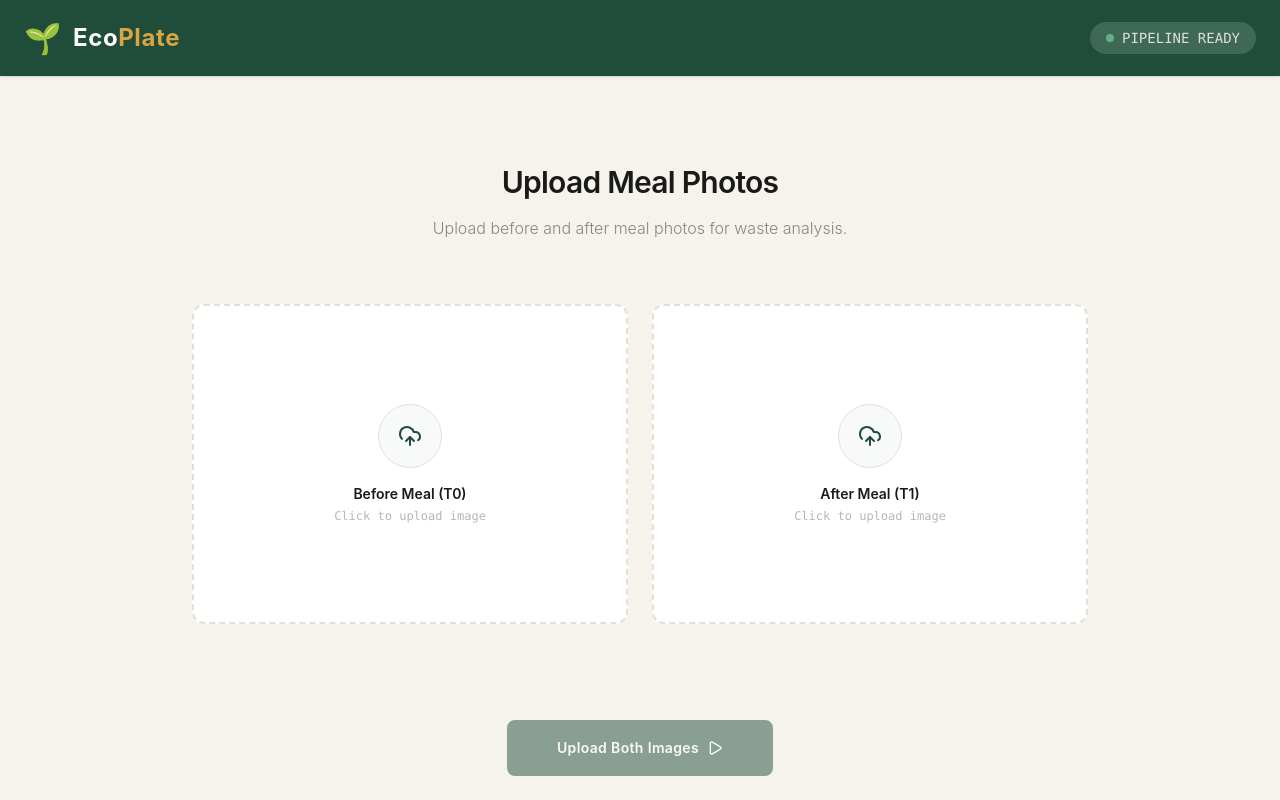
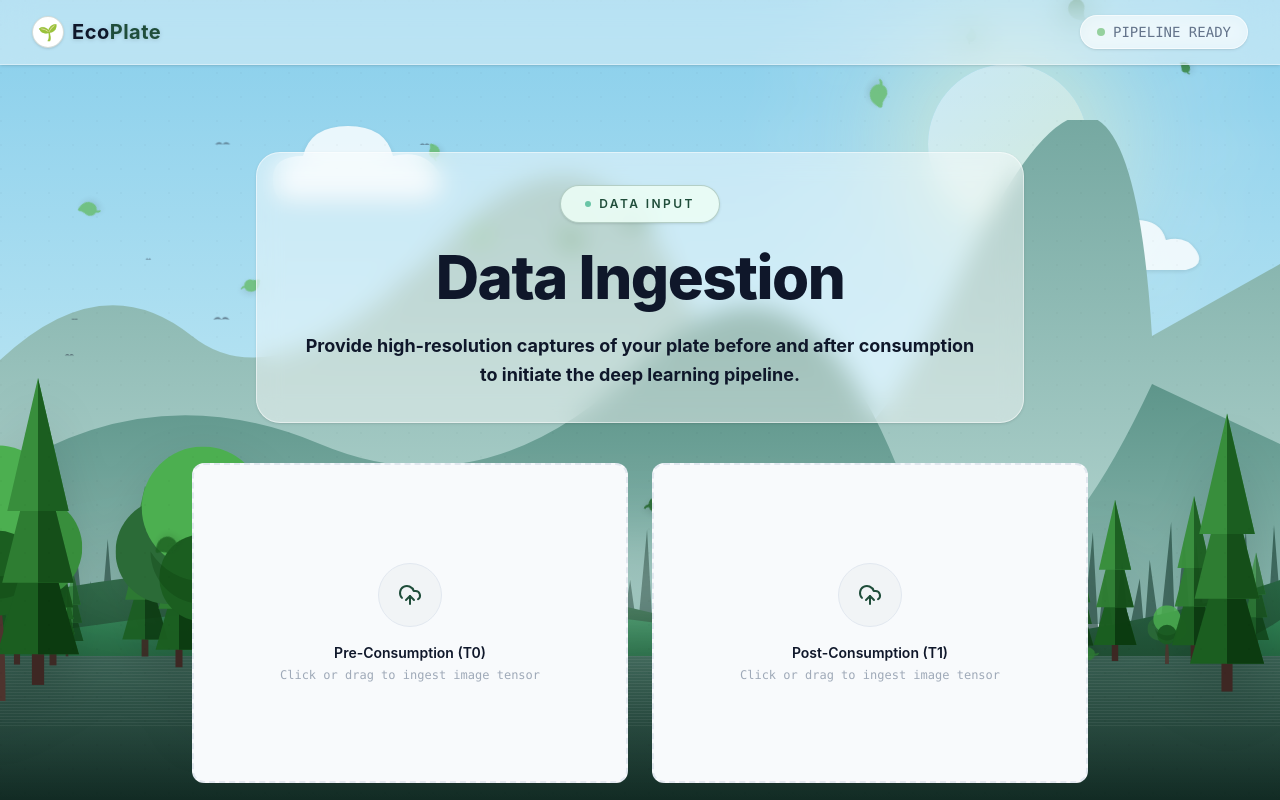
Before and after one commit to Eshwarnath24/EcoPlate, a React (Vite) app in the folder frontend/: page / in a window 1280 px wide. Both pictures are taken after a click on the button "Try App". Shown: the top 800 px of the page. Built offline with nearby package versions, Linux system fonts and the light colour scheme; a web font is replaced by a local one.

Commit message:
update the ui background

```diff
--- a/frontend/src/App.jsx
+++ b/frontend/src/App.jsx
@@ -6,6 +6,7 @@ import NavBar from './components/NavBar';
 import LandingPage from './pages/LandingPage';
 import AnalysisPage from './pages/AnalysisPage';
 import ReportPage from './pages/ReportPage';
+import CodedNatureBackground from './components/CodedNatureBackground';
 
 export default function App() {
   const [appState, setAppState] = useState('landing');
@@ -15,8 +16,10 @@ export default function App() {
   useEffect(() => { window.scrollTo({ top: 0, behavior: 'smooth' }); }, [appState]);
 
   return (
-    <div style={{ backgroundColor: THEME.bg, color: THEME.text }} className="min-h-screen font-sans overflow-x-hidden selection:bg-emerald-100 selection:text-emerald-900">
+    <div style={{ color: THEME.text }} className="min-h-screen font-sans overflow-x-hidden selection:bg-green-200 relative bg-transparent">
       <GlobalStyles />
+
+      {appState !== 'landing' && <CodedNatureBackground />}
 
       {/* Subtle warm cursor spotlight */}
       <div
@@ -32,8 +35,12 @@ export default function App() {
 
       {appState !== 'landing' && <NavBar onHome={() => setAppState('landing')} />}
 
-      <main className="max-w-7xl mx-auto px-6 py-12 relative z-10">
-        {appState === 'landing' && <LandingPage onStart={() => setAppState('upload')} />}
+      {appState === 'landing' ? (
+        <main className="relative z-10">
+          <LandingPage onStart={() => setAppState('upload')} />
+        </main>
+      ) : (
+        <main className="max-w-7xl mx-auto px-6 py-12 pt-28 relative z-10">
           {(appState === 'upload' || appState === 'analyzing') && (
             <AnalysisPage images={images} setImages={setImages} appState={appState} setAppState={setAppState} />
           )}
@@ -41,6 +48,7 @@ export default function App() {
             <ReportPage onReset={() => { setImages({ before: null, after: null }); setAppState('upload'); }} />
           )}
         </main>
+      )}
     </div>
   );
 }
--- a/frontend/src/components/NavBar.jsx
+++ b/frontend/src/components/NavBar.jsx
@@ -1,22 +1,26 @@
 import React from 'react';
-import { Leaf } from 'lucide-react';
 import { THEME } from '../theme';
 
 const NavBar = ({ onHome }) => (
-  <nav className="px-6 py-5 sticky top-0 z-50 shadow-sm" style={{ backgroundColor: THEME.primary }}>
-    <div className="max-w-7xl mx-auto flex items-center justify-between">
-      <div className="flex items-center gap-3 cursor-pointer group" onClick={onHome}>
-        <span className="text-3xl">🌱</span>
-        <div>
-          <span className="font-bold text-2xl tracking-wide text-white">
-            Eco<span style={{ color: THEME.accent }}>Plate</span>
+  <nav className="fixed top-0 left-0 right-0 z-50 bg-white/40 backdrop-blur-lg border-b shadow-sm transition-all duration-300" style={{ borderColor: 'rgba(255,255,255,0.4)' }}>
+    <div className="max-w-7xl mx-auto px-4 sm:px-6 lg:px-8">
+      <div className="flex justify-between items-center h-16">
+        {/* Logo */}
+        <div className="flex items-center gap-2 cursor-pointer transition-transform hover:scale-105" onClick={onHome}>
+          <div className="w-8 h-8 rounded-full flex items-center justify-center bg-white shadow-sm" style={{ border: `1px solid ${THEME.primary}30` }}>
+            🌱
+          </div>
+          <span className="text-xl font-bold tracking-wide drop-shadow-sm" style={{ color: THEME.text }}>
+            Eco<span style={{ color: THEME.primary }}>Plate</span>
           </span>
         </div>
-      </div>
-      <div className="flex items-center gap-4">
-        <div className="flex items-center gap-2 px-4 py-1.5 rounded-full text-sm font-mono" style={{ backgroundColor: 'rgba(255,255,255,0.15)', color: 'rgba(255,255,255,0.8)' }}>
-          <div className="w-2 h-2 rounded-full bg-green-300 animate-pulse" />
-          PIPELINE READY
+
+        {/* Status Indicator */}
+        <div className="flex items-center gap-4">
+          <div className="flex items-center gap-2 px-4 py-1.5 rounded-full text-sm font-mono shadow-sm bg-white/50 backdrop-blur-sm border" style={{ borderColor: 'rgba(255,255,255,0.6)', color: THEME.textMuted }}>
+            <div className="w-2 h-2 rounded-full animate-pulse" style={{ backgroundColor: THEME.success }} />
+            PIPELINE READY
+          </div>
         </div>
       </div>
     </div>
--- a/frontend/src/components/PlateComparison.jsx
+++ b/frontend/src/components/PlateComparison.jsx
@@ -21,7 +21,7 @@ const PlateComparison = () => {
       <style>{scanStyle}</style>
 
       {/* Main Comparison Container (No overflow-hidden on this outer container to ensure child backdrop blurs work) */}
-      <div className="relative w-full h-[520px] md:h-[600px] rounded-3xl shadow-2xl backdrop-blur-md" style={{ border: `1px solid rgba(255,255,255,0.45)`, backgroundColor: `rgba(255,255,255,0.1)` }}>
+      <div className="relative w-full h-[520px] md:h-[600px] rounded-3xl shadow-2xl" style={{ border: `1px solid rgba(255,255,255,0.45)`, backgroundColor: THEME.surface }}>
         <div className="absolute inset-0 flex">
           {/* Before side (Left half with rounded left corners) */}
           <div
--- a/frontend/src/pages/AnalysisPage.jsx
+++ b/frontend/src/pages/AnalysisPage.jsx
@@ -9,11 +9,11 @@ const UploadZone = ({ title, image, onClick }) => (
   <div
     onClick={onClick}
     className="relative group cursor-pointer h-80 rounded-xl border-2 border-dashed flex flex-col items-center justify-center transition-all overflow-hidden"
-    style={{ borderColor: image ? THEME.primary : THEME.border, backgroundColor: image ? 'transparent' : THEME.surface }}
+    style={{ borderColor: image ? THEME.primary : THEME.border, backgroundColor: THEME.surface }}
   >
     {image ? (
       <>
-        <img src={image} alt={title} className="absolute inset-0 w-full h-full object-cover opacity-80 group-hover:opacity-100 transition-opacity duration-700 group-hover:scale-105" />
+        <img src={image} alt={title} className="absolute inset-0 w-full h-full object-cover transition-transform duration-700 group-hover:scale-105" />
         <div className="absolute inset-0 bg-gradient-to-t from-black/60 via-transparent to-transparent" />
         <div className="absolute bottom-4 left-4 right-4 flex justify-between items-center text-xs font-mono">
           <span className="px-2 py-1 rounded border backdrop-blur-md" style={{ backgroundColor: `${THEME.success}20`, color: THEME.success, borderColor: `${THEME.success}40` }}>LOADED</span>
@@ -26,7 +26,7 @@ const UploadZone = ({ title, image, onClick }) => (
           <UploadCloud size={24} style={{ color: THEME.primary }} />
         </div>
         <h3 className="font-semibold text-sm mb-1" style={{ color: THEME.text }}>{title}</h3>
-        <p className="text-xs font-mono opacity-60">Click to upload image</p>
+        <p className="text-xs font-mono opacity-60">Click or drag to ingest image tensor</p>
       </div>
     )}
   </div>
@@ -41,19 +41,23 @@ const UploadFlow = ({ images, setImages, onAnalyze }) => {
 
   return (
     <div className="max-w-4xl mx-auto space-y-16 animate-in slide-in-from-bottom-12 duration-700 fade-in pt-10">
-      <div className="text-center space-y-4">
-        <h2 className="text-3xl font-semibold tracking-tight" style={{ color: THEME.text }}>Upload Meal Photos</h2>
-        <p className="font-light" style={{ color: THEME.textMuted }}>Upload before and after meal photos for waste analysis.</p>
+      <div className="text-center space-y-6 mb-10 p-8 rounded-3xl flex flex-col items-center w-full bg-white/45 backdrop-blur-md border shadow-sm mx-auto max-w-3xl" style={{ borderColor: 'rgba(255,255,255,0.5)' }}>
+        <div className="inline-flex items-center gap-2 px-6 py-2.5 rounded-full border font-semibold text-xs tracking-[0.2em] uppercase shadow-sm bg-emerald-50/90" style={{ borderColor: 'rgba(31, 77, 58, 0.25)', color: THEME.primary }}>
+          <div className="w-1.5 h-1.5 rounded-full bg-emerald-600 animate-pulse" />
+          Data Input
+        </div>
+        <h2 className="text-5xl md:text-6xl font-extrabold tracking-tight" style={{ color: THEME.text }}>Data Ingestion</h2>
+        <p className="max-w-2xl mx-auto text-lg font-bold leading-relaxed" style={{ color: THEME.text }}>Provide high-resolution captures of your plate before and after consumption to initiate the deep learning pipeline.</p>
       </div>
 
       <div className="grid md:grid-cols-2 gap-6">
-        <UploadZone title="Before Meal (T0)" image={images.before} onClick={() => handleMockUpload('before')} />
-        <UploadZone title="After Meal (T1)" image={images.after} onClick={() => handleMockUpload('after')} />
+        <UploadZone title="Pre-Consumption (T0)" image={images.before} onClick={() => handleMockUpload('before')} />
+        <UploadZone title="Post-Consumption (T1)" image={images.after} onClick={() => handleMockUpload('after')} />
       </div>
 
       <div className="flex justify-center pt-8">
         <Button onClick={onAnalyze} disabled={!isReady} className="w-full md:w-auto px-12 py-4">
-          {isReady ? 'Start Analysis' : 'Upload Both Images'} <Play size={16} className={isReady ? 'animate-pulse' : ''} />
+          {isReady ? 'Initialize Neural Pipeline' : 'Awaiting Input Tensors'} <Play size={16} className={isReady ? 'animate-pulse' : ''} />
         </Button>
       </div>
     </div>
--- a/frontend/src/pages/LandingPage.jsx
+++ b/frontend/src/pages/LandingPage.jsx
@@ -279,7 +279,7 @@ const LandingPage = ({ onStart }) => (
             { name: 'Kalepu Lohith', role: 'Full Stack · Deep Learning', email: 'lohithkalepu@gmail.com', github: 'Lohi712' },
           ].map((member, i) => (
             <Reveal key={member.name} delay={i * 150} direction="from-bottom">
-              <div className="rounded-3xl border p-8 group hover:shadow-2xl hover:-translate-y-1.5 transition-all duration-300 text-center bg-white/80 backdrop-blur-md h-full" style={{ borderColor: 'rgba(255,255,255,0.9)' }}>
+              <div className="rounded-3xl border p-8 group hover:shadow-2xl hover:-translate-y-2 hover:-rotate-2 transition-all duration-300 text-center bg-white/80 backdrop-blur-md h-full" style={{ borderColor: 'rgba(255,255,255,0.9)' }}>
                 <div className="w-20 h-20 rounded-full flex items-center justify-center mx-auto mb-5 bg-gradient-to-br from-emerald-50 to-white transition-all group-hover:scale-110 shadow-md border-2" style={{ borderColor: 'rgba(31, 77, 58, 0.15)' }}>
                   <span className="text-2xl font-bold tracking-wider text-emerald-800">
                     {member.name.split(' ').map(w => w[0]).join('')}
--- a/frontend/src/theme.js
+++ b/frontend/src/theme.js
@@ -1,16 +1,14 @@
 // --- Warm Earthy Theme Constants (EcoPlate organic vibe) ---
 export const THEME = {
-  bg: '#F6F3EC',           // Bone / Cream
-  surface: '#FFFFFF',       // White cards
-  surfaceElevated: '#FDFCF9',
-  text: '#1A1A18',          // Ink Black
-  textMuted: '#8A8580',     // Warm gray
-  primary: '#1F4D3A',       // Spinach Green
-  accent: '#D9A441',        // Turmeric Gold
-  success: '#2D7A4F',       // Forest Green
-  waste: '#B3452C',         // Charred Red-Brown
-  border: '#E2E0D8',        // Warm light border
-  borderHighlight: '#C9C5BB',
+  bg: '#FFFFFF',
+  primary: '#1F4D3A',
+  success: '#4CAF50',
+  accent: '#D9A441',
+  waste: '#EF4444',
+  surface: '#F8FAFC',
+  border: '#E2E8F0',
+  text: '#0F172A',
+  textMuted: '#64748B'
 };
 
 // --- Mock Images (local assets) ---
```
Also changed, not shown: frontend/src/pages/ReportPage.jsx (+12 -12 lines). Lines whose indentation alone changed are shown as unchanged.
